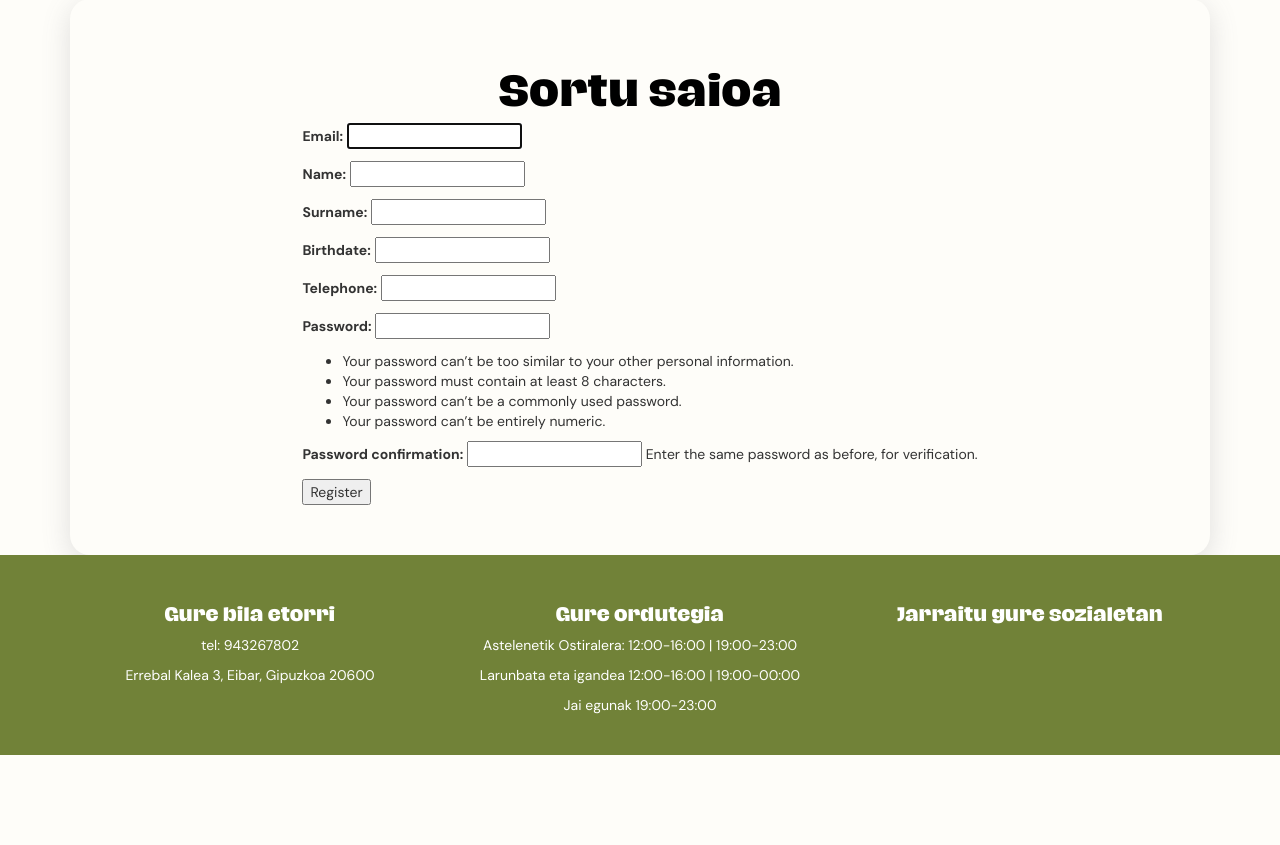
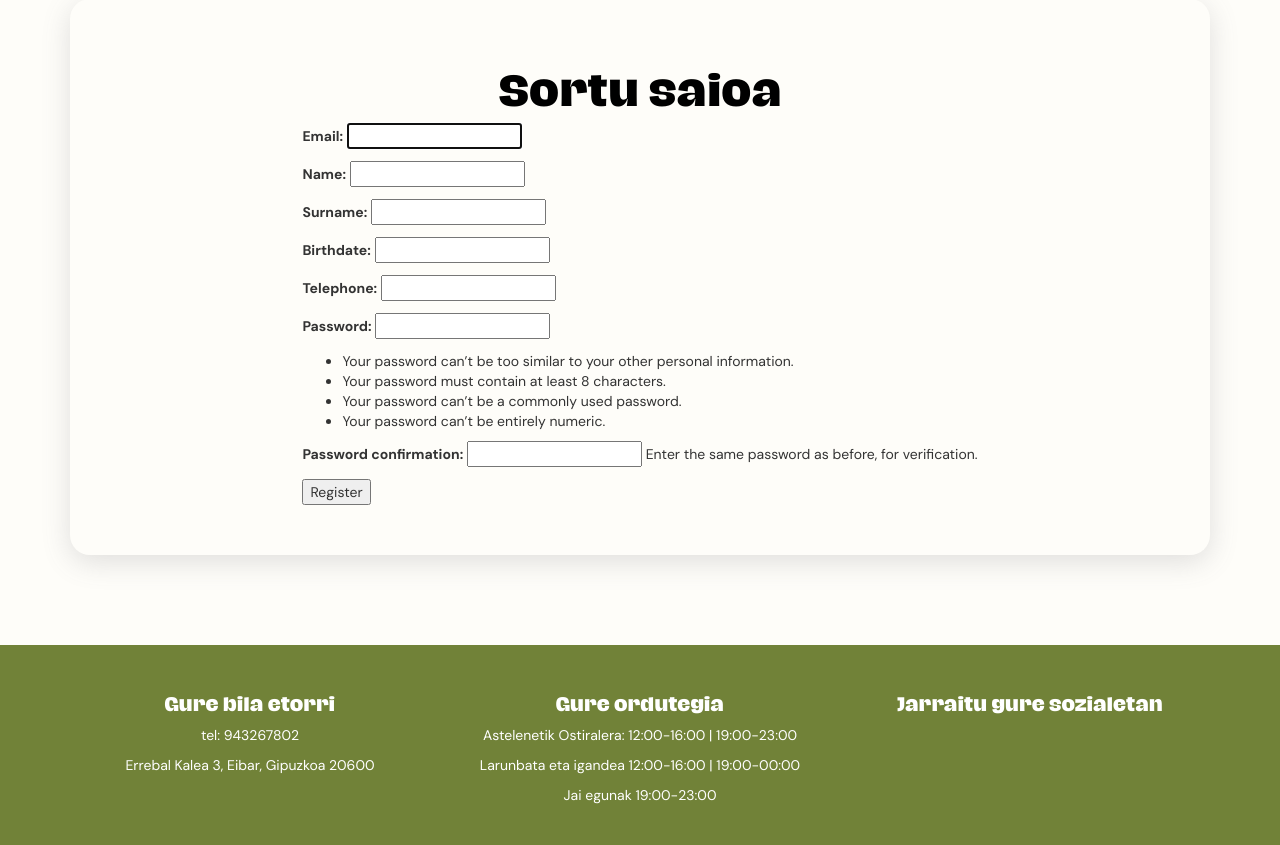
Before and after one commit to garciagorkauni/DeliveryAppNAG, a Django app: page /register/ in a window 1280 px wide. Shown: the part 161-1006 px from the top of the page. Before the commit the page ends 916 px from the top, so only its background shows below. Run offline with Django 5.2, Linux system fonts and the light colour scheme; some libraries are stand-ins or nearby versions.

Commit message:
styel(#41):space at the end of the container, before the footer starts

```diff
--- a/onlybites/onlybites/onlybites_web/templates/onlybites_web/register.html
+++ b/onlybites/onlybites/onlybites_web/templates/onlybites_web/register.html
@@ -12,6 +12,7 @@
         <button type="submit">Register</button>
     </form>
 </div>
+<div class="bottom-page-space"></div>
 
 
 
--- a/onlybites/onlybites/static/css/style.css
+++ b/onlybites/onlybites/static/css/style.css
@@ -113,7 +113,10 @@ footer{
     width: 100%;
 
 }
-
+.bottom-page-space{
+    padding-bottom: 9rem;
+    display: block;
+}
 .blank-space{
     padding-top: 16rem;
     display: block;
```
